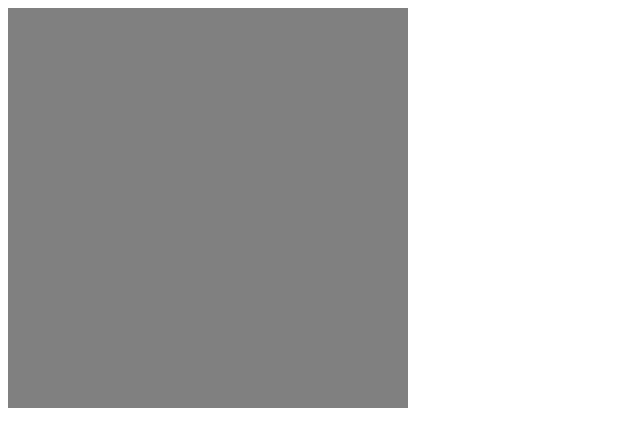
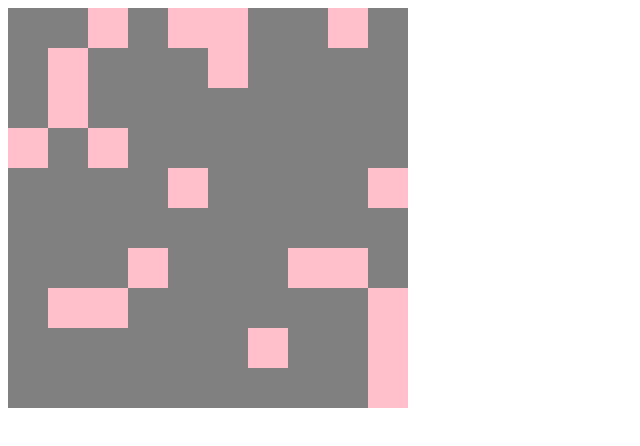
Before and after one commit to ChenAmelia/MineswepperGame, a plain HTML site: page index.html in a window 1280 px wide. Shown: the whole page, without its empty margins (0-640 px from the left). Drawn offline with Linux system fonts and the light colour scheme.

Commit message:
second-commit

```diff
--- a/index.js
+++ b/index.js
@@ -6,59 +6,66 @@
 
 
 
-    //create board
+//create board
+//First create a 10*10 board with 20 bombs in it
+//Then give each element a unique value like bomb or no bomb(empty)
+//Then shuffle the bomb squares and empty squares together randomly when refresh the page
     const createBoard = (i) => {
 
-        //create bomb and empty squares and shufffle them in random everytime refresh the page
+//create bomb and empty squares and shufffle them in random everytime refresh the page
         let amountOfBombs = 20;
+        let totalSuqares = 100;
 
         /**Method of fill an array
          * The fill() method fills specified elements in an array with a value.
-         * Syntax: fill(value, start, end)
-         * const arr = Array(arrayName).fill(filler)
+         * Syntax: fill(value, start, end)  start: default-0  end: default-arr.length
          */
         const arrayOfBombs = Array(amountOfBombs).fill('bomb');
-        const arrayOfEmpty = Array(100 - amountOfBombs).fill('empty');
+        const arrayOfEmpty = Array(totalSuqares - amountOfBombs).fill('empty');
         console.log(arrayOfBombs);
         console.log(arrayOfEmpty);
 
         //join the bombs array and empty array together
+        //Join two arrays together: newArray = arr1.concat.arr2;
+        //                          newArray = arr1.concat.(arr2, arr3,.., arrx);
         const totalArray = arrayOfEmpty.concat(arrayOfBombs);
         console.log(totalArray);
 
         /*creat a new array to shuffle the bomb and empty squares randomly
-          the method to put elements in array sort randomly is using funcion:
-          function myFunction() {
-            points.sort(function(){return 0.5 - Math.random()});
+          Sorting an array in random order should use this funcion:
+          const newArray = () => {
+            originalArray.sort(() => 0.5 - Math.random());
+          }
          link: https://www.w3schools.com/js/tryit.asp?filename=tryjs_array_sort_random
         */
         const shuffledArray = totalArray.sort(() => 0.5 - Math.random());
         console.log(shuffledArray);
 
 
-
-
-
-
-
         for(let i = 0; i < 100; i++) {
             //create a div and unique id for each element
+            //and pass through the square to grid
             const square = document.createElement('div');
             square.setAttribute('id', i)
 
-            //pass through the square as a parameter
             grid.appendChild(square)
+
+
+            //add class to each element in shuffled array and make sure we can add impage or text in the square
+            square.classList.add(shuffledArray[i]);
 
             //create new array of squares for bombs and push it to the square
             squares.push(square);
+
 
         }
 
 
 
 
+
+
     }
-
     createBoard()
 
 
--- a/style.css
+++ b/style.css
@@ -11,3 +11,8 @@
   width: 40px;
 
 }
+
+.bomb {
+  background-color: pink;
+
+}
```
